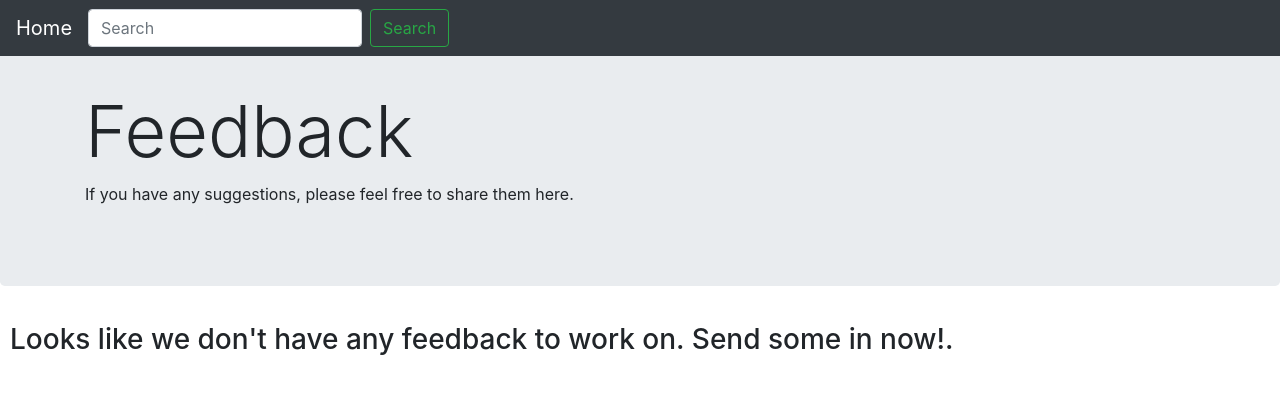
After one commit to brandonrosenbloom/sight-words, a Django app: page /feedback/ in a window 1280 px wide. The commit adds this page. Shown: the top 394 px of the page. Run offline with Django 3.2, Linux system fonts and the light colour scheme; data that the repository does not hold is empty; some libraries are stand-ins or nearby versions.

Commit message:
added feedback app. Updated html templates

```diff
--- a/SightWords/settings.py
+++ b/SightWords/settings.py
@@ -39,6 +39,7 @@ INSTALLED_APPS = [
     'django.contrib.staticfiles',
     'webapp',
     'words',
+    'feedback',
 ]
 
 MIDDLEWARE = [
--- a/SightWords/urls.py
+++ b/SightWords/urls.py
@@ -22,4 +22,5 @@ urlpatterns = [
     path('', home, name='home'),
     path('grades/', grades, name='grades'),
     path('<grade>/words', words_by_grade, name='words'),
+    path('feedback/', feedback, name='feedback'),
 ]
--- a/webapp/templates/home.html
+++ b/webapp/templates/home.html
@@ -30,7 +30,7 @@ This is a website dedicated to helping kids learn and practice their sight words
           <div class="col-md-4">
             <h2>Feedback</h2>
             <p>All feedback is welcome. Please submit yours here.</p>
-            <p><a class="btn btn-secondary" href="#" role="button">View details &raquo;</a></p>
+            <p><a class="btn btn-secondary" href="{% url 'feedback' %}" role="button">View details &raquo;</a></p>
           </div>
         </div>
 
--- /dev/null
+++ b/webapp/templates/no_feedback.html
@@ -0,0 +1,27 @@
+{% extends 'base.html' %}
+
+{% block title %}
+Sight Words Feedback Page
+{% endblock %}
+
+{% block style %}
+#messaging {
+    text-align: left;
+    margin: 5px;
+    padding: 5px;
+    }
+{% endblock %}
+
+{% block jumbo1 %}
+Feedback
+{% endblock %}
+
+{% block jumbo2 %}
+If you have any suggestions, please feel free to share them here.
+{% endblock %}
+
+{% block body1 %}
+<div id="messaging">
+    <h3>Looks like we don't have any feedback to work on. Send some in now!.</h3>
+</div>
+{% endblock %}
--- a/webapp/views.py
+++ b/webapp/views.py
@@ -3,6 +3,8 @@ from __future__ import unicode_literals
 
 from django.shortcuts import render
 from words.models import Words, Grade
+from django.contrib.auth.models import User
+from feedback.models import Feedback
 
 # Create your views here.
 
@@ -36,3 +38,17 @@ def words_by_grade(request, grade):
         }
 
         return render(request, 'words.html', context)
+
+
+def feedback(request):
+    if not Feedback.objects.filter(active=True):
+        return render(request, 'no_feedback.html')
+
+    else:
+        all_feedback = Feedback.objects.filter(active=True)
+
+        context = {
+            'all_feedback': all_feedback,
+        }
+
+        return render(request, 'feedback.html', context)
```
Also changed, not shown: feedback/forms.py (added, +9 -0 lines), webapp/templates/feedback.html (added, +13 -0 lines), db.sqlite3, feedback/migrations/0001_initial.py (added).
